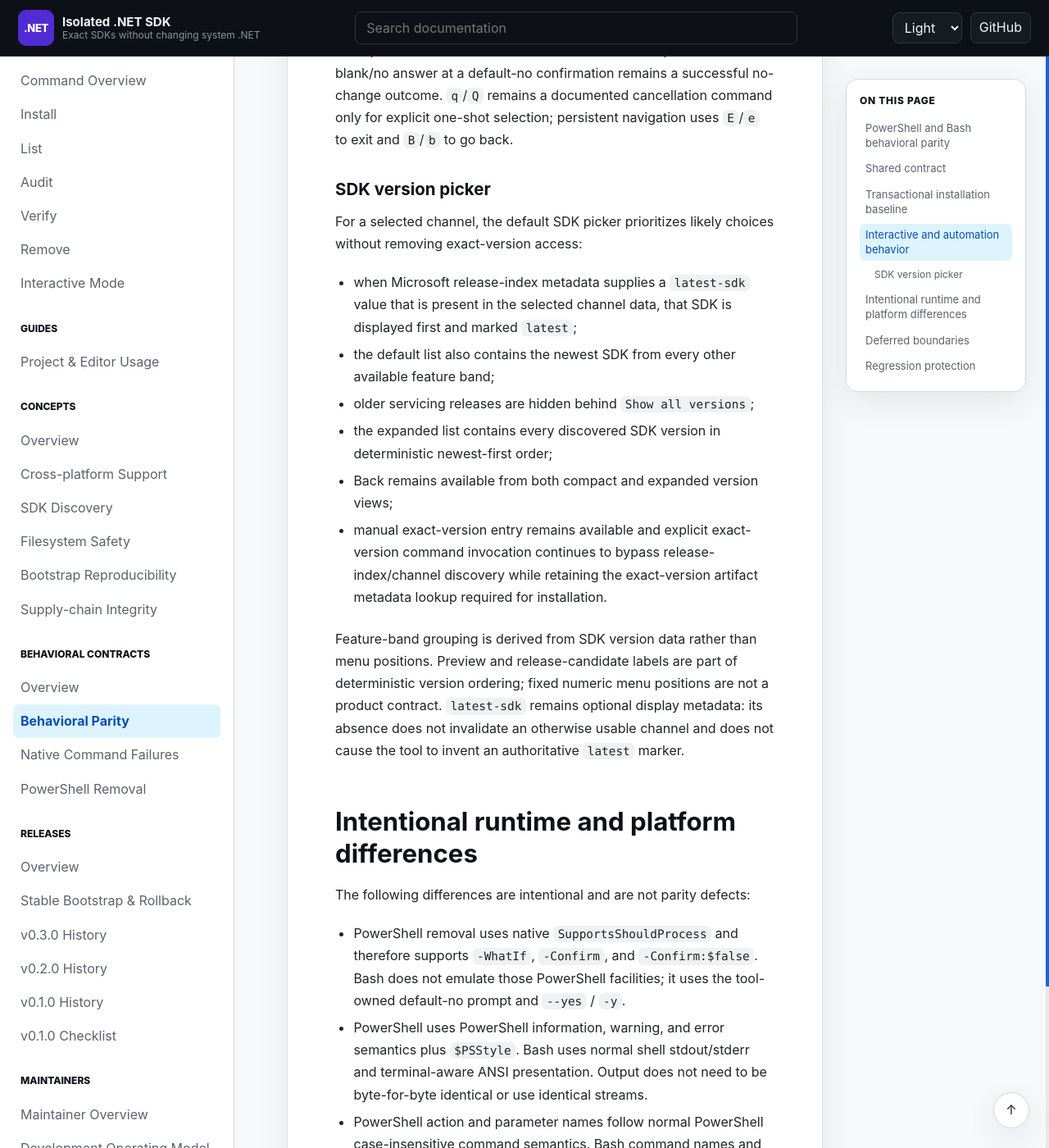
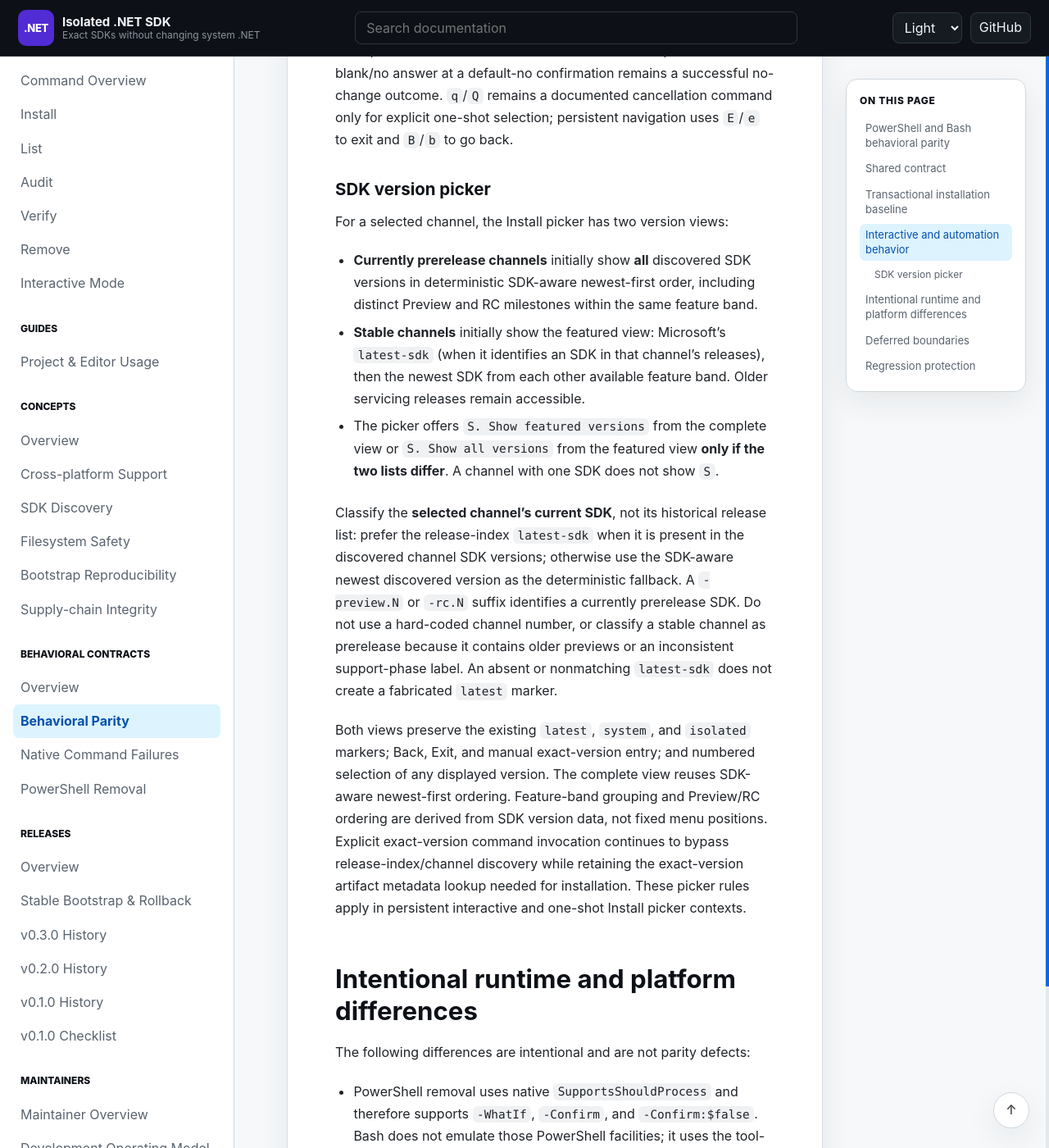
Before and after one commit to infoconex/isolated-dotnet-sdk, a Jekyll site: the page built from docs/contracts/behavioral-parity.md, in a window 1280 px wide and 1400 px high, scrolled down 7387 px. Shown: the whole window at 82% size. Built offline with Jekyll 4.4.1, drawn with Linux system fonts in a browser that asks for light colours; our own code applies the rules of GitHub Pages for plain Markdown files.

Commit message:
docs: specify prerelease SDK picker view policy (#164)

```diff
--- a/docs/contracts/behavioral-parity.md
+++ b/docs/contracts/behavioral-parity.md
@@ -83,16 +83,15 @@ An explicit user decision to cancel is different from input failure. A blank/no
 
 ### SDK version picker
 
-For a selected channel, the default SDK picker prioritizes likely choices without removing exact-version access:
+For a selected channel, the Install picker has two version views:
 
-- when Microsoft release-index metadata supplies a `latest-sdk` value that is present in the selected channel data, that SDK is displayed first and marked `latest`;
-- the default list also contains the newest SDK from every other available feature band;
-- older servicing releases are hidden behind `Show all versions`;
-- the expanded list contains every discovered SDK version in deterministic newest-first order;
-- Back remains available from both compact and expanded version views;
-- manual exact-version entry remains available and explicit exact-version command invocation continues to bypass release-index/channel discovery while retaining the exact-version artifact metadata lookup required for installation.
+- **Currently prerelease channels** initially show **all** discovered SDK versions in deterministic SDK-aware newest-first order, including distinct Preview and RC milestones within the same feature band.
+- **Stable channels** initially show the featured view: Microsoft's `latest-sdk` (when it identifies an SDK in that channel's releases), then the newest SDK from each other available feature band. Older servicing releases remain accessible.
+- The picker offers `S. Show featured versions` from the complete view or `S. Show all versions` from the featured view **only if the two lists differ**. A channel with one SDK does not show `S`.
 
-Feature-band grouping is derived from SDK version data rather than menu positions. Preview and release-candidate labels are part of deterministic version ordering; fixed numeric menu positions are not a product contract. `latest-sdk` remains optional display metadata: its absence does not invalidate an otherwise usable channel and does not cause the tool to invent an authoritative `latest` marker.
+Classify the **selected channel's current SDK**, not its historical release list: prefer the release-index `latest-sdk` when it is present in the discovered channel SDK versions; otherwise use the SDK-aware newest discovered version as the deterministic fallback. A `-preview.N` or `-rc.N` suffix identifies a currently prerelease SDK. Do not use a hard-coded channel number, or classify a stable channel as prerelease because it contains older previews or an inconsistent support-phase label. An absent or nonmatching `latest-sdk` does not create a fabricated `latest` marker.
+
+Both views preserve the existing `latest`, `system`, and `isolated` markers; Back, Exit, and manual exact-version entry; and numbered selection of any displayed version. The complete view reuses SDK-aware newest-first ordering. Feature-band grouping and Preview/RC ordering are derived from SDK version data, not fixed menu positions. Explicit exact-version command invocation continues to bypass release-index/channel discovery while retaining the exact-version artifact metadata lookup needed for installation. These picker rules apply in persistent interactive and one-shot Install picker contexts.
 
 ## Intentional runtime and platform differences
 
```
